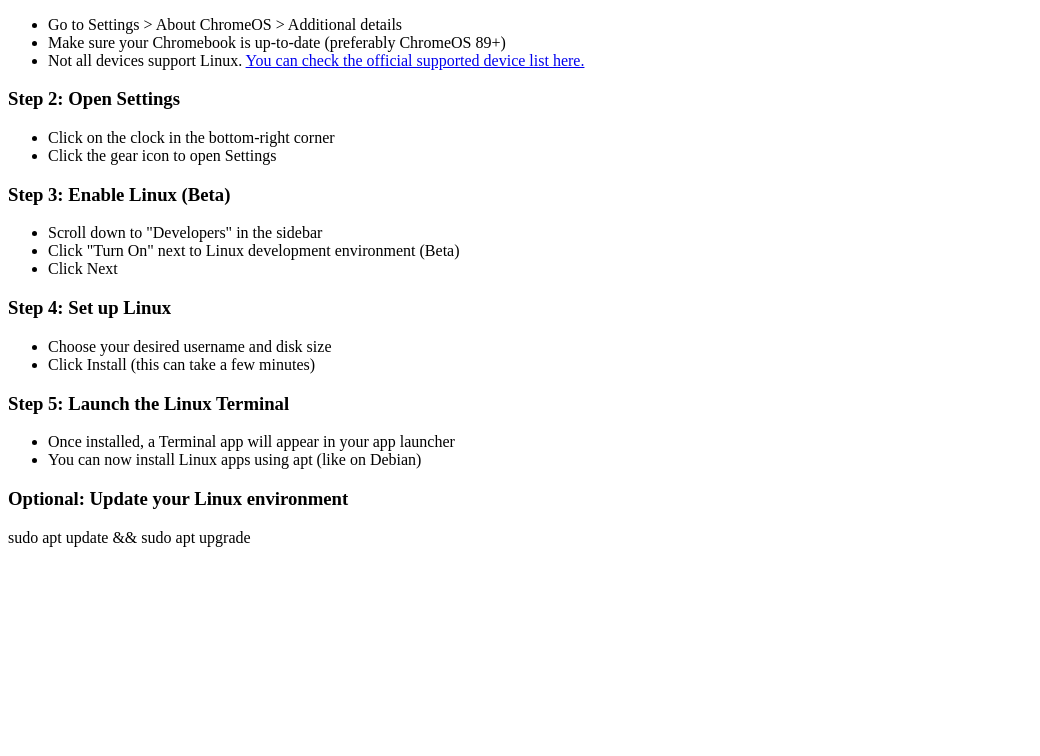
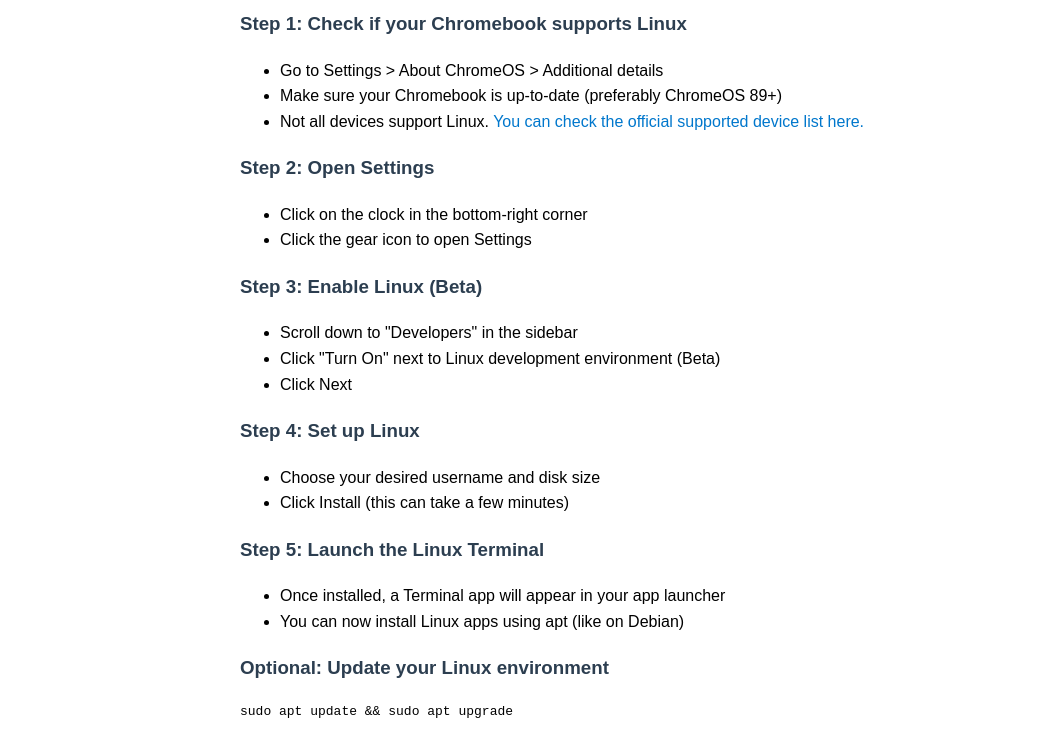
Before and after one commit to deybu/linuxXchromebook, a plain HTML site: page index.html in a window 1280 px wide. Shown: the part 105-861 px from the top of the page, without its empty margins (0-1040 px from the left). Before the commit the page ends 800 px from the top, so only its background shows below. Drawn offline with Linux system fonts and the light colour scheme.

Commit message:
Update index.html

```diff
--- a/index.html
+++ b/index.html
@@ -5,7 +5,29 @@
     <meta name="viewport" content="width=device-width, initial-scale=1.0">
     <title>Chromebook</title>
      <style>
-        body{background-color:white}
+        body {
+    background-color: white;
+    font-family: Arial, sans-serif;
+    line-height: 1.6;
+    max-width: 800px;
+    margin: 0 auto;
+    padding: 20px;
+}
+         h1, h3 {
+    color: #2c3e50;
+}
+
+a {
+    color: #0077cc;
+    text-decoration: none;
+}
+
+a:hover {
+    text-decoration: underline;
+}
+         <footer>
+    <p style="font-size: 0.9em; color: gray;">Guide created by [Your Name] – Last updated April 2025</p>
+</footer>
     </style>
 </head>
 <body>
@@ -37,8 +59,7 @@
   <li>Once installed, a Terminal app will appear in your app launcher</li>
   <li>You can now install Linux apps using apt (like on Debian)</li>
 </ul>
-    <h3> Optional: Update your Linux environment</h3>
-    <p>sudo apt update && sudo apt upgrade
-</p>
+    <h3>Optional: Update your Linux environment</h3>
+<pre><code>sudo apt update && sudo apt upgrade</code></pre>
 </body>
 </html>
```
